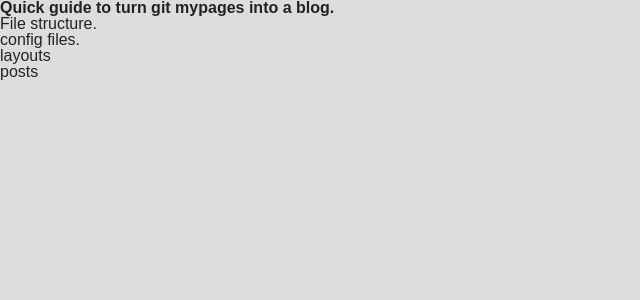
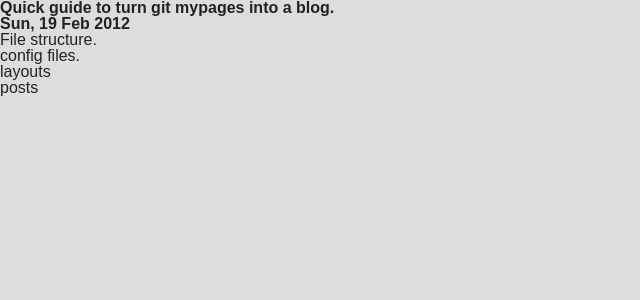
Before and after one commit to bergquist/bergquist.github.com, a Jekyll site: the page built from _posts/2012-02-19-Quick-guide-to-turn-github-pages-into-a-blog.markdown, in a window 1280 px wide. Shown: the top 300 px of the page, without its empty margins (0-640 px from the left). Built offline with Jekyll 4.4.1, drawn with Linux system fonts in a browser that asks for light colours.

Commit message:
added timestamp on posts

```diff
--- a/_layouts/post.html
+++ b/_layouts/post.html
@@ -8,6 +8,7 @@ layout: default
     <h2>
       <time class="publish_date" datetime="{{ post.date | date_to_string }}" pubdate="true">
         {{ post.date_to_string }}
+        {{ page.date | date: '%a, %d %b %Y' }}
       </time>
     </h2>
   </hgroup>
```
